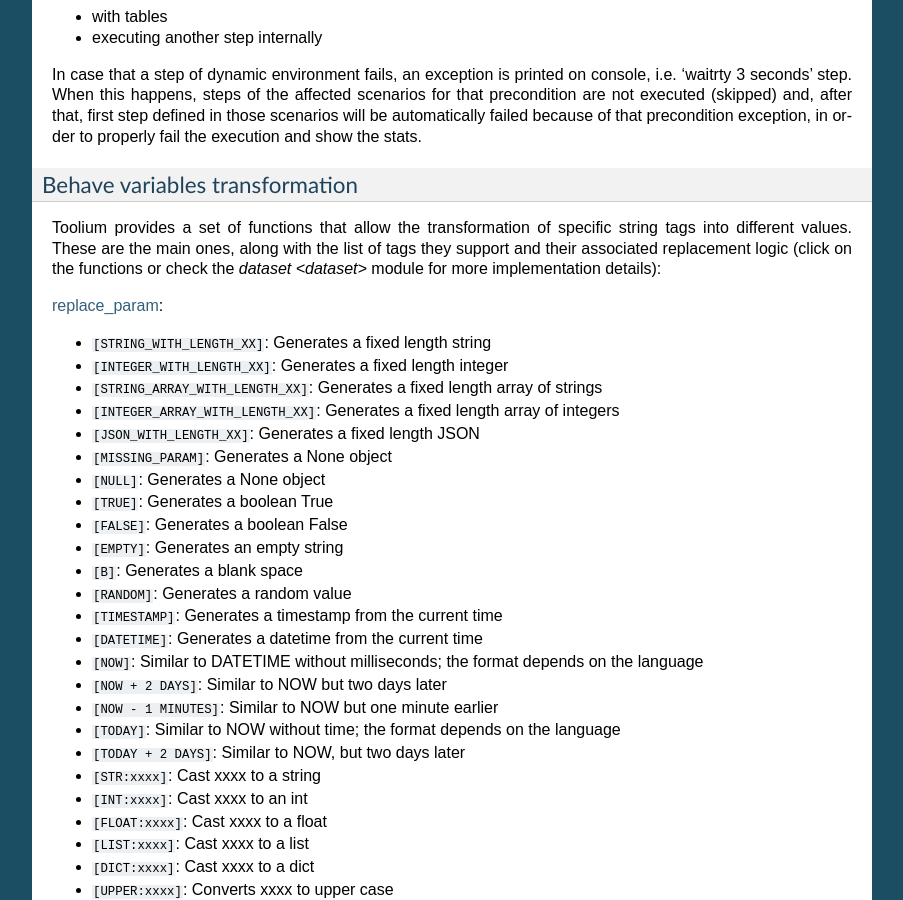
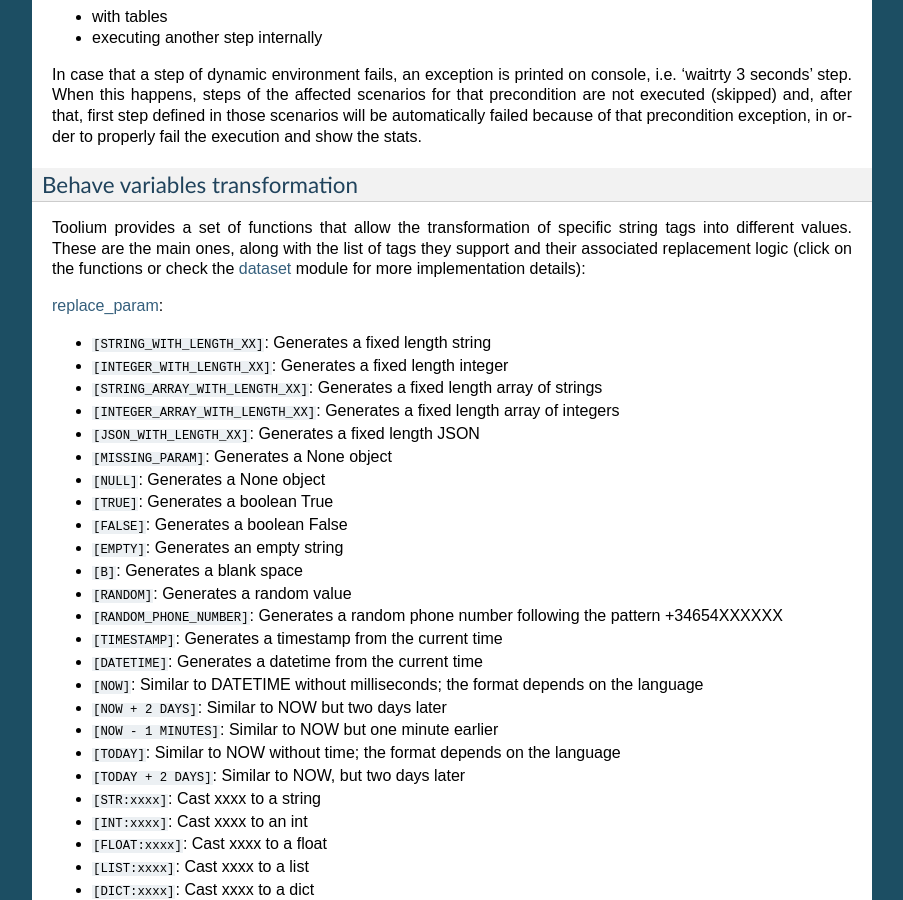
Before and after one commit to Telefonica/toolium, a Sphinx documentation site: the page built from docs/bdd_integration.rst, in a window 1280 px wide and 900 px high, scrolled down 2416 px. Shown: the whole window, without its empty margins (198-1101 px from the left). Built offline with Sphinx 7.4.7, drawn with Linux system fonts in a browser that asks for light colours; some of the changed lines change nothing that is shown.

```diff
--- a/docs/bdd_integration.rst
+++ b/docs/bdd_integration.rst
@@ -149,7 +149,7 @@
 
 Toolium provides a set of functions that allow the transformation of specific string tags into different values.
 These are the main ones, along with the list of tags they support and their associated replacement logic (click on the
-functions or check the `dataset <dataset>` module for more implementation details):
+functions or check the :ref:`dataset <dataset>` module for more implementation details):
 
 `replace_param <https://toolium.readthedocs.io/en/latest/toolium.utils.html#toolium.utils.dataset.replace_param>`_:
 
@@ -165,6 +165,7 @@
 * :code:`[EMPTY]`: Generates an empty string
 * :code:`[B]`: Generates a blank space
 * :code:`[RANDOM]`: Generates a random value
+* :code:`[RANDOM_PHONE_NUMBER]`: Generates a random phone number following the pattern +34654XXXXXX
 * :code:`[TIMESTAMP]`: Generates a timestamp from the current time
 * :code:`[DATETIME]`: Generates a datetime from the current time
 * :code:`[NOW]`: Similar to DATETIME without milliseconds; the format depends on the language
```
